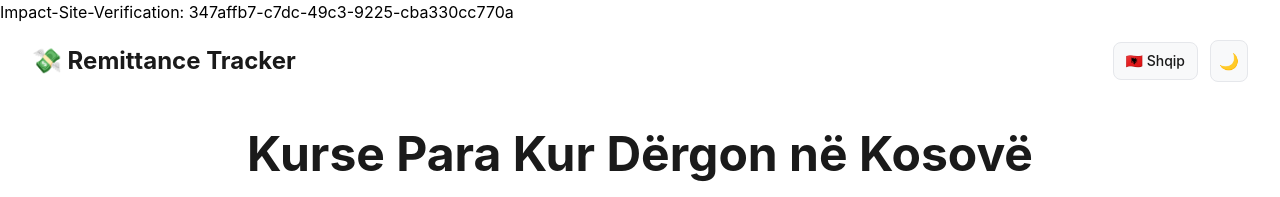
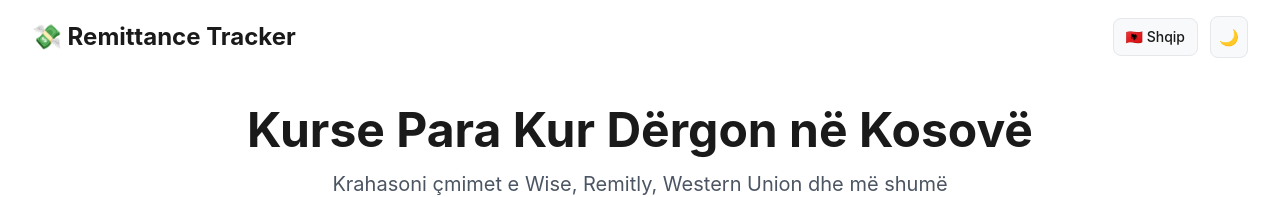
Before and after one commit to GentritSE/remittance-tracker, a React (Vite) app: page / in a window 1280 px wide. Shown: the top 197 px of the page. Built offline with nearby package versions, Linux system fonts and the light colour scheme; no server answers; the HTML template or start-up script is replaced by a standard one.

Commit message:
Refactor App component structure and layout

```diff
--- a/src/App.jsx
+++ b/src/App.jsx
@@ -80,9 +80,10 @@ function App() {
   const savings = results ? calculateSavings() : null
 
   return (
-    <>
-      <p>Impact-Site-Verification: 347affb7-c7dc-49c3-9225-cba330cc770a</p>
     <div className="min-h-screen bg-white dark:bg-[#0F1419] transition-colors duration-300">
+      {/* Impact Site Verification - Hidden but in content */}
+      <div className="sr-only">Impact-Site-Verification: 347affb7-c7dc-49c3-9225-cba330cc770a</div>
+
       <Header />
 
       <main>
@@ -200,7 +201,6 @@ function App() {
 
       <Footer />
     </div>
-    </>
   )
 }
 
```
Lines whose indentation alone changed are shown as unchanged.
